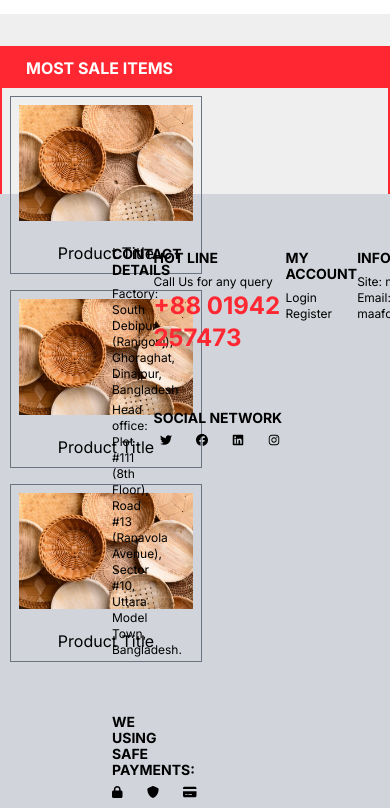
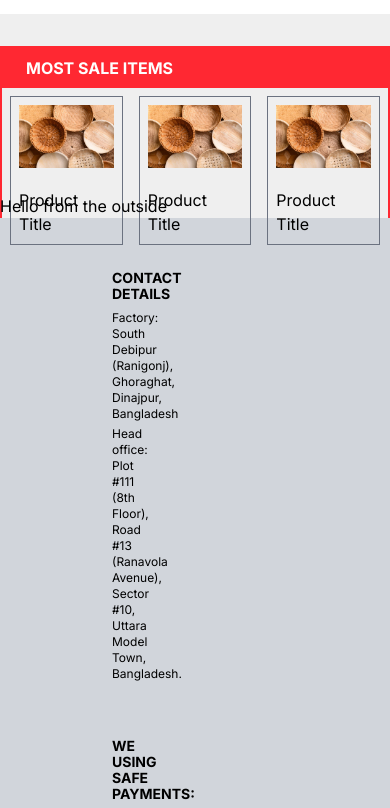
Before and after one commit to Tanvir-A-Khan/MaafCraft, a Next.js app: page / in a window 390 px wide. Shown: the part 1033-1841 px from the top of the page. Built offline with nearby package versions, Linux system fonts and the light colour scheme; what tw-elements would draw is missing.

Commit message:
Footer modified

```diff
--- a/app/components/Footer.js
+++ b/app/components/Footer.js
@@ -16,7 +16,7 @@ import {
 const Footer = () => {
     return (
         <div>
-            <div className="flex justify-between px-28 py-12 *:text-xs bg-gray-300">
+            <div className="flex md:flex-row flex-col justify-between px-28 py-12 *:text-xs bg-gray-300">
                 <div className="flex flex-col gap-12 w-1/4">
                     <div className="*:mt-1 *:leading-4">
                         <h1 className="font-bold text-[14px] my-2">
--- a/app/components/MostSellItems.js
+++ b/app/components/MostSellItems.js
@@ -7,7 +7,7 @@ const MostSellItems = () => {
                 <p className="bg-[#ff2832] p-2 px-6 uppercase font-bold text-white">
                     Most Sale Items
                 </p>
-                <div className="flex flex-wrap">
+                <div className="flex ">
                     {/* PRODUCT 1 */}
                     <div className=" border-gray-500 border-[1px] h-[100%] w-48 m-2 p-2 flex flex-col justify-between gap-5">
                         <img
@@ -20,7 +20,7 @@ const MostSellItems = () => {
                         </span>
                     </div>
 
-                    {/* PRODUCT 1 */}
+                    {/* PRODUCT 2 */}
                     <div className=" border-gray-500 border-[1px] h-[100%] w-48 m-2 p-2 flex flex-col justify-between gap-5">
                         <img
                             src="/prod1.jpg"
@@ -32,7 +32,7 @@ const MostSellItems = () => {
                         </span>
                     </div>
 
-                    {/* PRODUCT 1 */}
+                    {/* PRODUCT 3 */}
                     <div className=" border-gray-500 border-[1px] h-[100%] w-48 m-2 p-2 flex flex-col justify-between gap-5">
                         <img
                             src="/prod1.jpg"
--- a/app/layout.js
+++ b/app/layout.js
@@ -19,6 +19,7 @@ export default function RootLayout({ children }) {
                 <HeaderTop />
                 <Navbar />
                    {children}
+                   <h1>Hello from the outside</h1>
                 <Footer />
             </body>
         </html>
```
